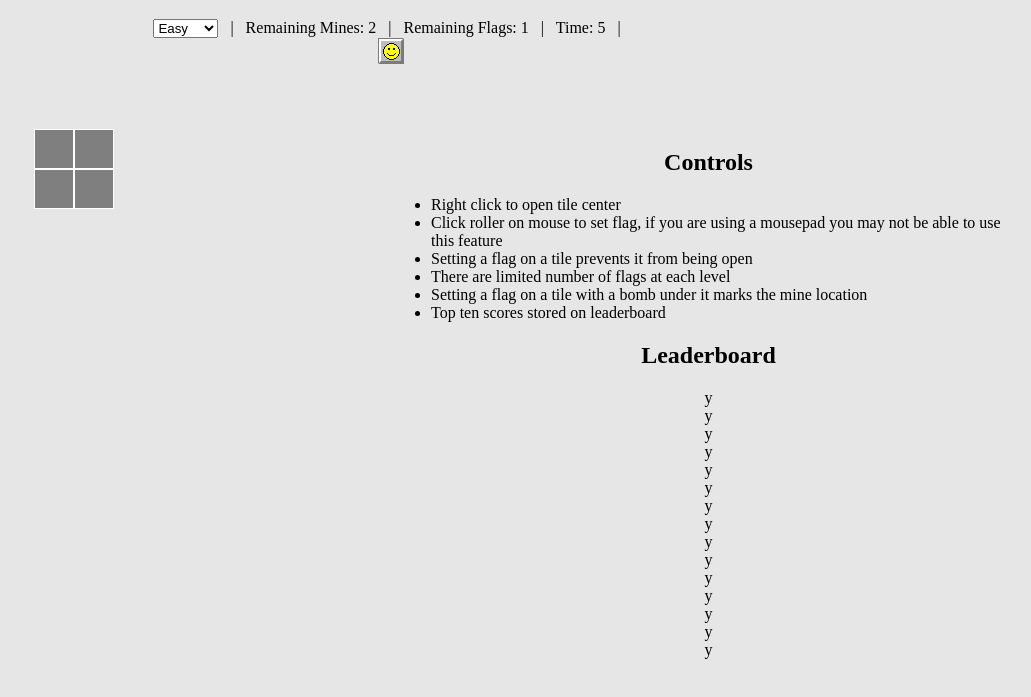
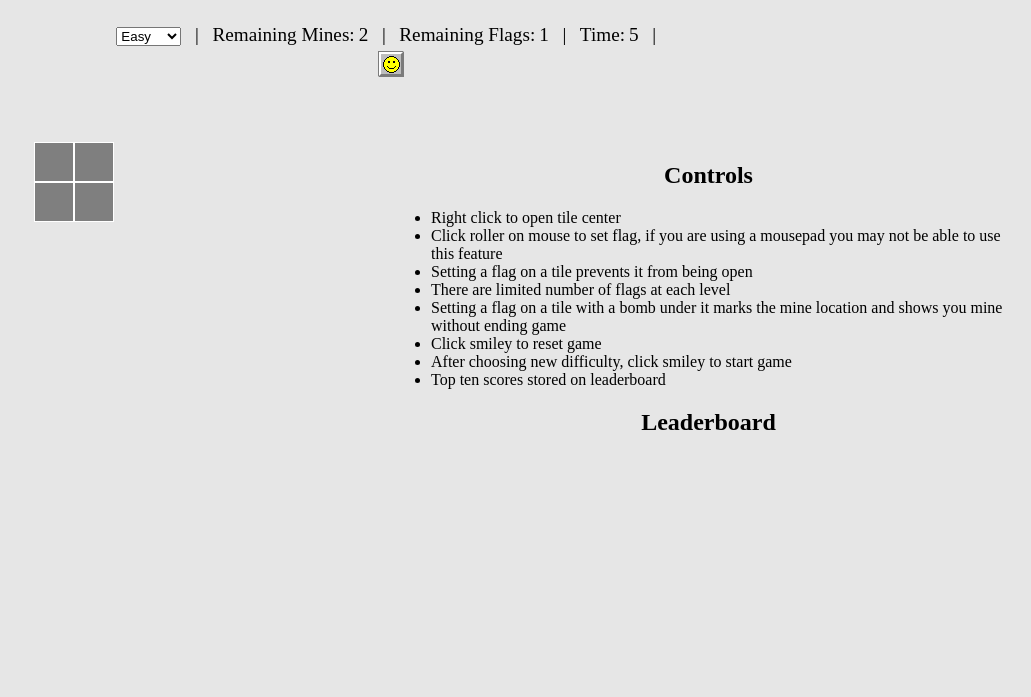
Before and after one commit to Foyin/Minesweeper, a website: page public/index.html in a window 1280 px wide. Shown: the part 61-758 px from the top of the page, without its empty margins (249-1280 px from the left). Drawn offline with Linux system fonts and the light colour scheme.

Commit message:
Design changes

```diff
--- a/public/css/style.css
+++ b/public/css/style.css
@@ -22,7 +22,7 @@
     margin: 0px auto;
     position: relative;
     background-color: rgb(230, 230, 230);
-    width: 100vw;
+    width: 100%;
 }
 
 canvas {
@@ -124,3 +124,10 @@ body{
 #gameArea ul{
     text-align: left;
 }
+#gameInfoContainer span{
+    font-size: larger;
+}
+
+#gameInfoContainer{
+    padding: 5px;
+}
--- a/public/index.html
+++ b/public/index.html
@@ -47,25 +47,14 @@
                         <li>Click roller on mouse to set flag, if you are using a mousepad you may not be able to use this feature</li>
                         <li>Setting a flag on a tile prevents it from being open</li>
                         <li>There are limited number of flags at each level</li>
-                        <li>Setting a flag on a tile with a bomb under it marks the mine location</li>
+                        <li>Setting a flag on a tile with a bomb under it marks the mine location and shows you mine without ending game</li>
+                        <li>Click smiley to reset game</li>
+                        <li>After choosing new difficulty, click smiley to start game</li>
                         <li>Top ten scores stored on leaderboard</li>
                     </ul>
-                    <h2>Leaderboard</h2>
-                    <div>y</div>
-                    <div>y</div>
-                    <div>y</div>
-                    <div>y</div>
-                    <div>y</div>
-                    <div>y</div>
-                    <div>y</div>
-                    <div>y</div>
-                    <div>y</div>
-                    <div>y</div>
-                    <div>y</div>
-                    <div>y</div>
-                    <div>y</div>
-                    <div>y</div>
-                    <div>y</div>
+                    <div>
+                        <h2>Leaderboard</h2>
+                    </div>
 
 
                 </div>
```
